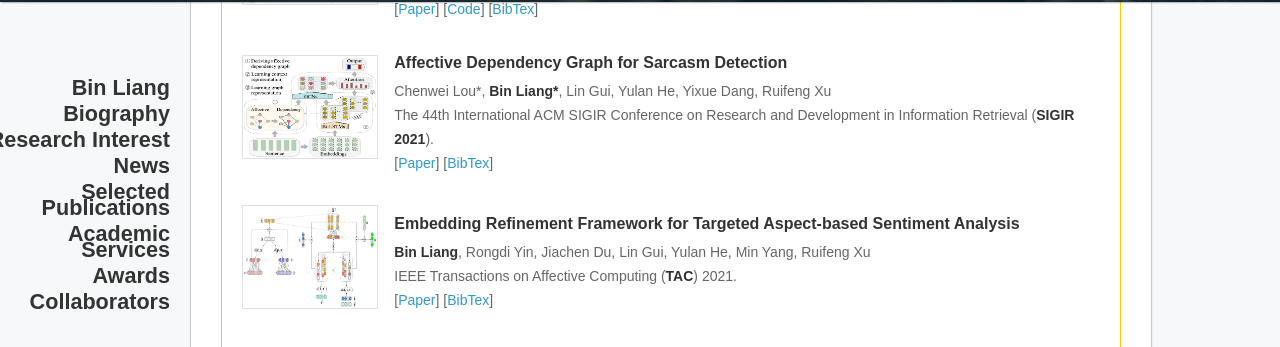
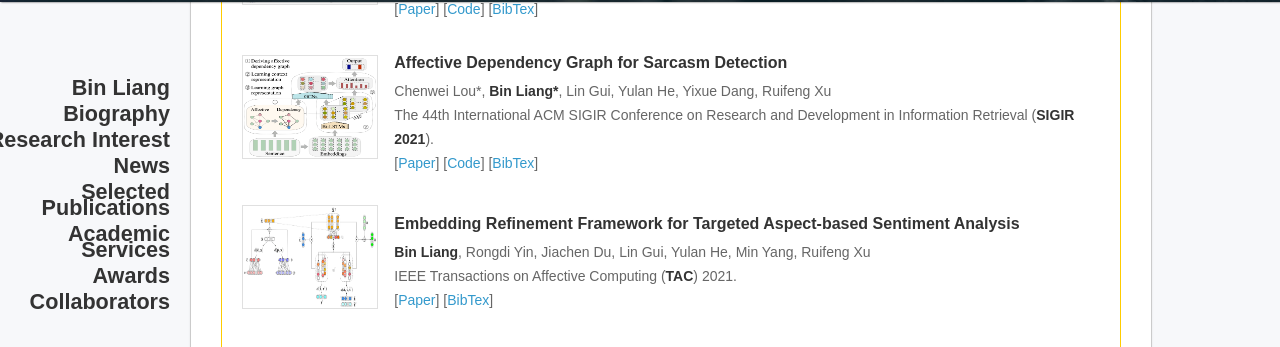
Before and after one commit to BinLiang-NLP/BinLiang-NLP.github.io, a Jekyll site: the page built from index.md, in a window 1280 px wide and 900 px high, scrolled down 1941 px. Shown: the part 105-452 px from the top of the window. Built offline with Jekyll 4.4.1, drawn with Linux system fonts in a browser that asks for light colours; nearby versions of some CDN libraries; our own code applies the rules of GitHub Pages for plain Markdown files.

Commit message:
Update index.md

```diff
--- a/index.md
+++ b/index.md
@@ -133,6 +133,7 @@
       <p class="pub_author">Chenwei Lou*, <b>Bin Liang*</b>, Lin Gui, Yulan He, Yixue Dang, Ruifeng Xu<br>
       The 44th International ACM SIGIR Conference on Research and Development in Information Retrieval (<b>SIGIR 2021</b>).<br>
       [<a href= "http://wrap.warwick.ac.uk/153596/7/WRAP-affective-dependency-graph-sarcasm-detection-Gui-2021.pdf" target="_blank">Paper</a>]
+      [<a href= "https://github.com/BinLiang-NLP/ADGCN-Sarcasm" target="_blank">Code</a>]
       [<a href="https://dl.acm.org/doi/10.1145/3404835.3463061" target="_blank">BibTex</a>]
       </p> </td>
    </tr>
```
